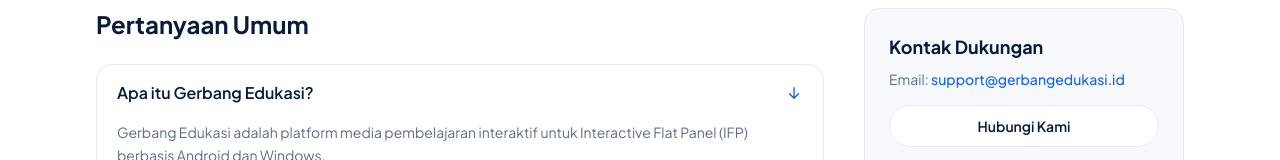
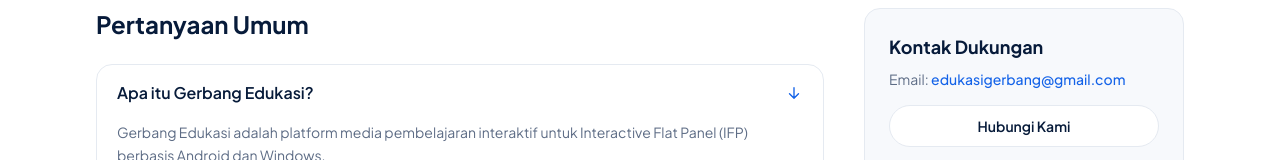
Before and after one commit to edukasigerbang-hub/web, a Next.js app: page /support in a window 1280 px wide. Shown: the part 430-590 px from the top of the page. Built offline with nearby package versions, Linux system fonts and the light colour scheme.

Commit message:
chore: use Gmail as temporary support contact

```diff
--- a/src/data/pages.ts
+++ b/src/data/pages.ts
@@ -139,7 +139,7 @@
   description: "FAQ, panduan instalasi & aktivasi, troubleshooting, dan kontak tim dukungan.",
   whatsapp: "—", // ganti dengan nomor resmi; NO placeholder fiktif
   whatsappNote: "Nomor WhatsApp belum disediakan — isi placeholder saat tersedia.",
-  email: "support@gerbangedukasi.id", // placeholder email resmi
+  email: "edukasigerbang@gmail.com", // sementara sampai email domain resmi tersedia
 };
 
 export const dashboardSections = [
```
